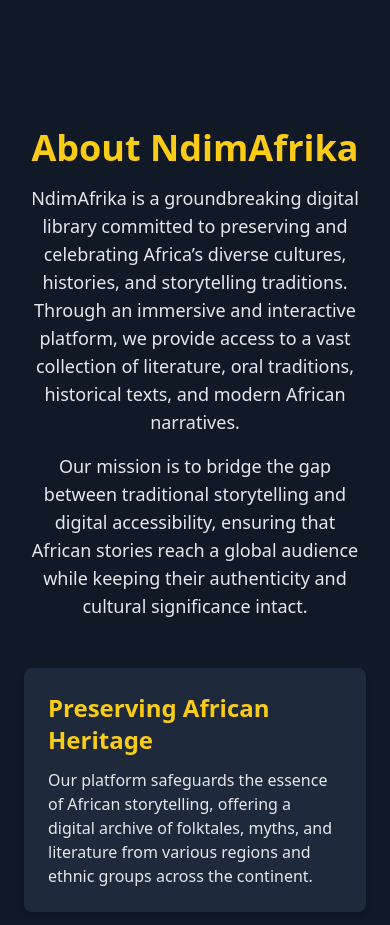
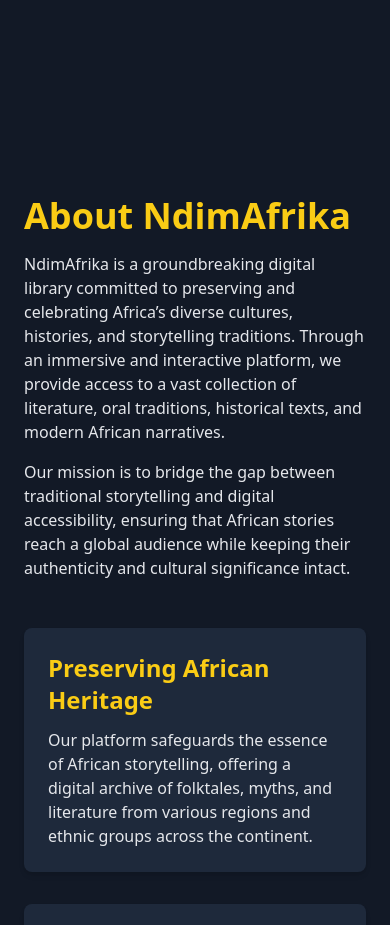
Before and after one commit to Sage-hex/ndimafrika, a React (Vite) app: page /about in a window 390 px wide. Shown: the part 780-1705 px from the top of the page. Built offline with nearby package versions, Linux system fonts and the light colour scheme.

Commit message:
debugging

```diff
--- a/src/components/About/Details.jsx
+++ b/src/components/About/Details.jsx
@@ -49,14 +49,14 @@
 const NdimAfrikaDetails = () => {
   return (
     <section className="bg-[#121926] text-white py-16 px-6 lg:px-24">
-      <div className="max-w-6xl mx-auto text-center lg:text-left">
+      <div className="max-w-6xl mx-auto text-left md:text-center lg:text-left">
         <h2 className="text-4xl font-bold text-[#FACC15]">About NdimAfrika</h2>
-        <p className="mt-4 text-lg text-gray-200">
+        <p className="mt-4 md:text-lg text-gray-200">
           NdimAfrika is a groundbreaking digital library committed to preserving and celebrating Africa’s diverse
           cultures, histories, and storytelling traditions. Through an immersive and interactive platform, we provide
           access to a vast collection of literature, oral traditions, historical texts, and modern African narratives.
         </p>
-        <p className="mt-4 text-lg text-gray-200">
+        <p className="mt-4 md:text-lg text-gray-200">
           Our mission is to bridge the gap between traditional storytelling and digital accessibility, ensuring that
           African stories reach a global audience while keeping their authenticity and cultural significance intact.
         </p>
--- a/src/components/FeaturedBook/FeaturedBook.jsx
+++ b/src/components/FeaturedBook/FeaturedBook.jsx
@@ -23,7 +23,7 @@
       <div className="mt-10 grid grid-cols-1 md:grid-cols-2 lg:flex lg:justify-center gap-6 w-[90%] max-w-[1200px]">
 
         {/* Card 1 */}
-        <div className="w-full md:w-[95%] lg:w-[35%]  bg-white rounded-lg shadow-md border-5 border-Earthy-Brown flex flex-col justify-between hover:shadow-lg transition transform hover:scale-105" data-aos="fade-right">
+        <div className="w-full md:w-[95%] lg:w-[35%]  bg-white rounded-lg shadow-md border-5 border-Earthy-Brown flex flex-col justify-between hover:shadow-lg transition transform hover:scale-105"  data-aos='fade-up'>
           <div className="p-5 flex flex-col gap-4 flex-grow">
             <FaStarAndCrescent size={24} className="text-orange-500" />
             <h2 className="text-xl font-semibold">Start Selling</h2>
@@ -53,7 +53,7 @@
         </div>
 
         {/* Card 3 */}
-        <div className="w-full md:w-[95%] lg:w-[35%] bg-white rounded-lg shadow-md border-5 border-Earthy-Brown hover:shadow-lg transition transform hover:scale-105 flex flex-col justify-between"  data-aos="fade-left">
+        <div className="w-full md:w-[95%] lg:w-[35%] bg-white rounded-lg shadow-md border-5 border-Earthy-Brown hover:shadow-lg transition transform hover:scale-105 flex flex-col justify-between"   data-aos='fade-up'>
           <div className="p-5 flex flex-col gap-4 flex-grow">
             <PiStarOfDavidDuotone size={24} className="text-blue-500" />
             <h2 className="text-xl font-semibold">Behind the Scenes</h2>
--- a/src/pages/About/About.jsx
+++ b/src/pages/About/About.jsx
@@ -72,7 +72,7 @@
 const AboutPage = () => {
   return (
 
-    <main className="bg-[#121926]">
+    <main className="bg-[#121926] pt-17 md:p-0">
     <AboutHero/>
     {/* <PeopleComponent/> */}
     <NdimAfrikaDetails/>
```
Also changed, not shown: 63 other files (tests, documents, lock files or other folders).
